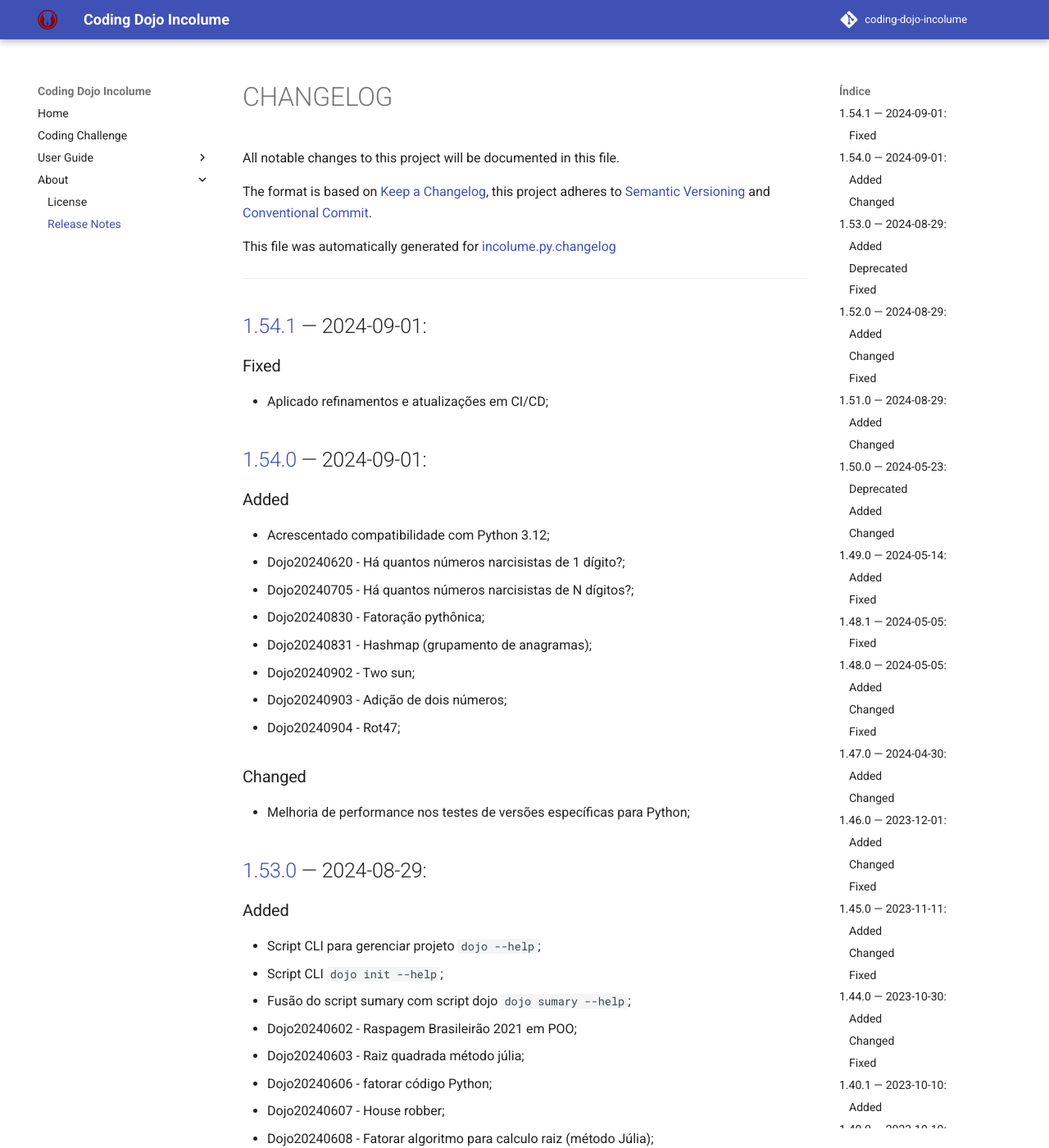
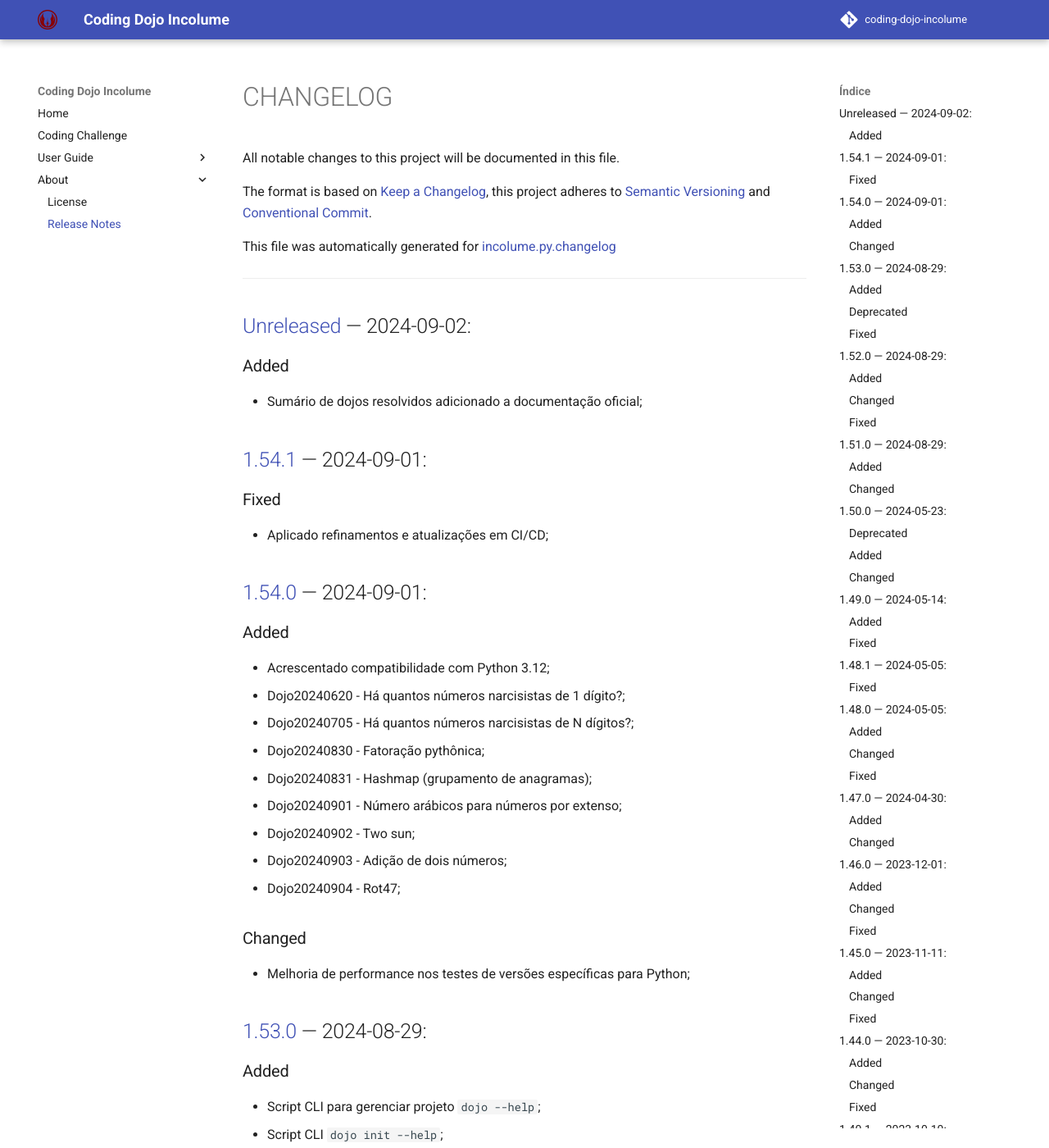
Before and after one commit to incolume-jedi/coding-dojo, an MkDocs documentation site: the page built from docs/about/CHANGELOG.md, in a window 1280 px wide and 1400 px high. Shown: the whole window at 82% size. Built offline with MkDocs 1.6.1 and Material for MkDocs 9.7.7, drawn with Linux system fonts in a browser that asks for light colours; comment, search, counter and statistics services are not loaded.

Commit message:
docs: Atualizado changelog.md

```diff
--- a/docs/about/CHANGELOG.md
+++ b/docs/about/CHANGELOG.md
@@ -10,6 +10,10 @@ This file was automatically generated for [incolume.py.changelog](https://github
 ---
 
 
+## [Unreleased]	 &#8212; 	2024-09-02:
+### Added
+  - Sumário de dojos resolvidos adicionado a documentação oficial;
+
 ## [1.54.1]	 &#8212; 	2024-09-01:
 ### Fixed
   - Aplicado refinamentos e atualizações em CI/CD;
@@ -21,6 +25,7 @@ This file was automatically generated for [incolume.py.changelog](https://github
   - Dojo20240705 - Há quantos números narcisistas de N dígitos?;
   - Dojo20240830 - Fatoração pythônica;
   - Dojo20240831 - Hashmap (grupamento de anagramas);
+  - Dojo20240901 - Número arábicos para números por extenso;
   - Dojo20240902 - Two sun;
   - Dojo20240903 - Adição de dois números;
   - Dojo20240904 - Rot47;
@@ -492,3 +497,4 @@ This file was automatically generated for [incolume.py.changelog](https://github
 [1.53.0]: https://github.com/incolume-jedi/coding-dojo/compare/1.52.0...1.53.0
 [1.54.0]: https://github.com/incolume-jedi/coding-dojo/compare/1.53.0...1.54.0
 [1.54.1]: https://github.com/incolume-jedi/coding-dojo/compare/1.54.0...1.54.1
+[Unreleased]: https://github.com/incolume-jedi/coding-dojo/compare/1.54.1...Unreleased
```
